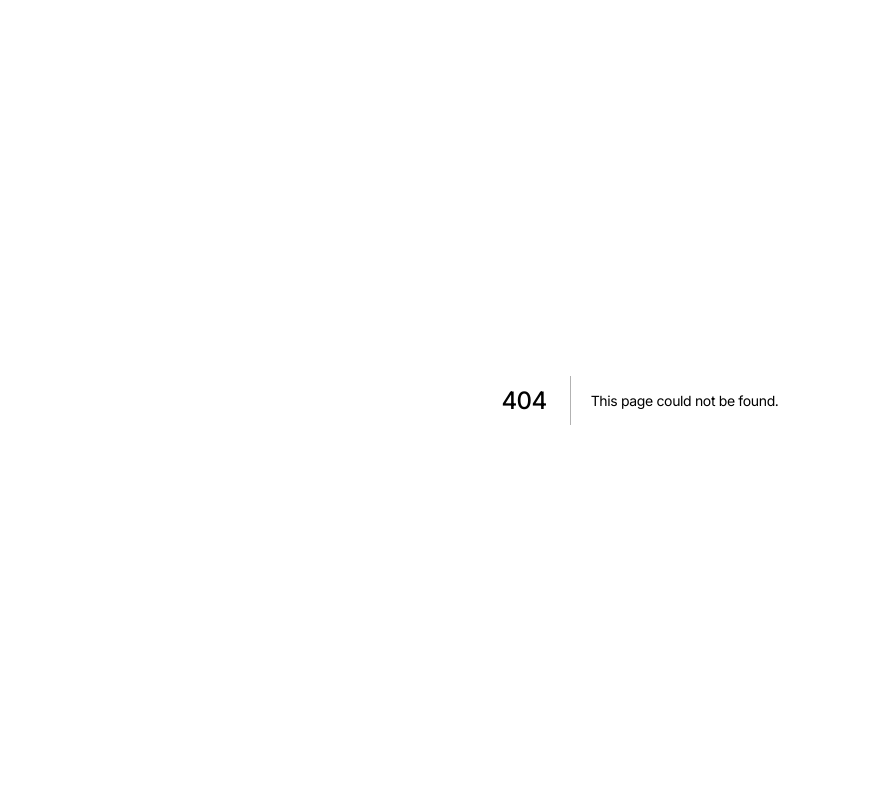
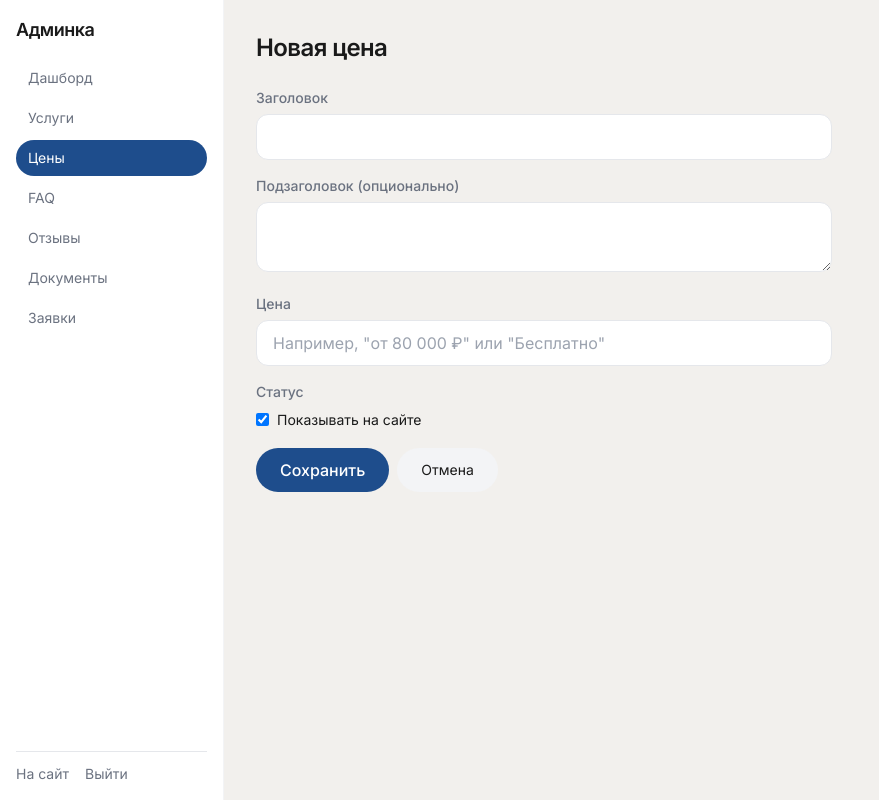
Before and after one commit to romprogramist/oksana-legal, a Next.js app: page /admin/prices/new in a window 1280 px wide. Before the commit this address had no page. Shown: the whole page, without its empty margins (0-879 px from the left). Built offline with nearby package versions, Linux system fonts and the light colour scheme.

Commit message:
feat(admin): add prices admin pages

```diff
--- /dev/null
+++ b/src/app/admin/prices/PriceForm.tsx
@@ -0,0 +1,73 @@
+"use client";
+
+import { useState } from "react";
+import { useRouter } from "next/navigation";
+import { AdminField, inputClass } from "@/components/admin/AdminField";
+
+type PriceData = {
+  id?: number;
+  title: string;
+  note: string | null;
+  price: string;
+  isActive: boolean;
+};
+
+export function PriceForm({ initial }: { initial?: PriceData }) {
+  const router = useRouter();
+  const [data, setData] = useState<PriceData>(initial ?? { title: "", note: "", price: "", isActive: true });
+  const [saving, setSaving] = useState(false);
+  const [error, setError] = useState<string | null>(null);
+
+  async function onSubmit(e: React.FormEvent) {
+    e.preventDefault();
+    setSaving(true);
+    setError(null);
+    try {
+      const url = initial?.id ? `/api/admin/prices/${initial.id}` : "/api/admin/prices";
+      const method = initial?.id ? "PATCH" : "POST";
+      const res = await fetch(url, {
+        method,
+        headers: { "content-type": "application/json" },
+        body: JSON.stringify(data),
+      });
+      if (!res.ok) throw new Error((await res.json()).error ?? "Ошибка сохранения");
+      router.push("/admin/prices");
+      router.refresh();
+    } catch (e: unknown) {
+      if (e instanceof Error) {
+        setError(e.message);
+      } else {
+        setError("Неизвестная ошибка");
+      }
+    } finally {
+      setSaving(false);
+    }
+  }
+
+  return (
+    <form onSubmit={onSubmit} className="max-w-xl">
+      <AdminField label="Заголовок">
+        <input required value={data.title} onChange={(e) => setData({ ...data, title: e.target.value })} className={inputClass} />
+      </AdminField>
+      <AdminField label="Подзаголовок (опционально)">
+        <textarea rows={2} value={data.note ?? ""} onChange={(e) => setData({ ...data, note: e.target.value })} className={inputClass} />
+      </AdminField>
+      <AdminField label="Цена">
+        <input required placeholder='Например, "от 80 000 ₽" или "Бесплатно"' value={data.price} onChange={(e) => setData({ ...data, price: e.target.value })} className={inputClass} />
+      </AdminField>
+      <AdminField label="Статус">
+        <label className="inline-flex items-center gap-2 text-sm">
+          <input type="checkbox" checked={data.isActive} onChange={(e) => setData({ ...data, isActive: e.target.checked })} />
+          Показывать на сайте
+        </label>
+      </AdminField>
+      {error && <p className="mb-4 text-sm text-red-600">{error}</p>}
+      <div className="flex gap-2">
+        <button type="submit" disabled={saving} className="px-6 py-2.5 bg-primary text-white rounded-full font-medium hover:bg-primary/90 disabled:opacity-50">
+          {saving ? "Сохранение..." : "Сохранить"}
+        </button>
+        <button type="button" onClick={() => router.push("/admin/prices")} className="px-6 py-2.5 bg-gray-100 hover:bg-gray-200 rounded-full text-sm">Отмена</button>
+      </div>
+    </form>
+  );
+}
--- /dev/null
+++ b/src/app/admin/prices/[id]/page.tsx
@@ -0,0 +1,18 @@
+import { notFound } from "next/navigation";
+import { prisma } from "@/lib/prisma";
+import { PriceForm } from "../PriceForm";
+
+export const dynamic = "force-dynamic";
+
+export default async function EditPricePage({ params }: { params: { id: string } }) {
+  const id = parseInt(params.id, 10);
+  if (!Number.isFinite(id)) notFound();
+  const item = await prisma.priceItem.findUnique({ where: { id } });
+  if (!item) notFound();
+  return (
+    <div>
+      <h1 className="text-2xl font-semibold text-text-primary mb-6">Редактирование: {item.title}</h1>
+      <PriceForm initial={{ id: item.id, title: item.title, note: item.note, price: item.price, isActive: item.isActive }} />
+    </div>
+  );
+}
--- /dev/null
+++ b/src/app/admin/prices/new/page.tsx
@@ -0,0 +1,10 @@
+import { PriceForm } from "../PriceForm";
+
+export default function NewPricePage() {
+  return (
+    <div>
+      <h1 className="text-2xl font-semibold text-text-primary mb-6">Новая цена</h1>
+      <PriceForm />
+    </div>
+  );
+}
--- /dev/null
+++ b/src/app/admin/prices/page.tsx
@@ -0,0 +1,67 @@
+"use client";
+
+import { useEffect, useState } from "react";
+import Link from "next/link";
+import { SortableList } from "@/components/admin/SortableList";
+import { ConfirmDialog } from "@/components/admin/ConfirmDialog";
+
+type PriceItem = { id: number; title: string; note: string | null; price: string; isActive: boolean };
+
+export default function PricesListPage() {
+  const [items, setItems] = useState<PriceItem[]>([]);
+  const [toDelete, setToDelete] = useState<number | null>(null);
+
+  async function load() {
+    const res = await fetch("/api/admin/prices");
+    if (res.ok) setItems(await res.json());
+  }
+  useEffect(() => { load(); }, []);
+
+  async function reorder(ids: number[]) {
+    const prev = items;
+    setItems(ids.map((id) => prev.find((x) => x.id === id)!).filter(Boolean));
+    const res = await fetch("/api/admin/prices/reorder", { method: "POST", headers: { "content-type": "application/json" }, body: JSON.stringify({ ids }) });
+    if (!res.ok) { setItems(prev); alert("Не удалось сохранить порядок"); }
+    else load();
+  }
+
+  async function doDelete(id: number) {
+    await fetch(`/api/admin/prices/${id}`, { method: "DELETE" });
+    setToDelete(null); load();
+  }
+
+  return (
+    <div>
+      <div className="flex items-center justify-between mb-6">
+        <h1 className="text-2xl font-semibold text-text-primary">Цены ({items.length})</h1>
+        <Link href="/admin/prices/new" className="px-4 py-2 bg-primary text-white rounded-full text-sm hover:bg-primary/90">+ Добавить</Link>
+      </div>
+      {items.length === 0 ? <p className="text-text-secondary">Нет цен.</p> : (
+        <SortableList
+          items={items}
+          onReorder={reorder}
+          renderItem={(item) => (
+            <div className="flex items-center gap-3">
+              <div className="flex-1 min-w-0">
+                <p className={item.isActive ? "font-medium text-text-primary" : "font-medium text-gray-400 line-through"}>{item.title}</p>
+                {item.note && <p className="text-xs text-text-secondary line-clamp-1">{item.note}</p>}
+                <p className="text-sm text-primary mt-1">{item.price}</p>
+              </div>
+              <div className="flex items-center gap-2 shrink-0">
+                <Link href={`/admin/prices/${item.id}`} className="text-sm text-primary hover:underline">Правка</Link>
+                <button onClick={() => setToDelete(item.id)} className="text-sm text-red-600 hover:underline">Удалить</button>
+              </div>
+            </div>
+          )}
+        />
+      )}
+      <ConfirmDialog
+        open={toDelete !== null}
+        title="Удалить цену?"
+        message="Действие необратимо."
+        onCancel={() => setToDelete(null)}
+        onConfirm={() => toDelete && doDelete(toDelete)}
+      />
+    </div>
+  );
+}
```
